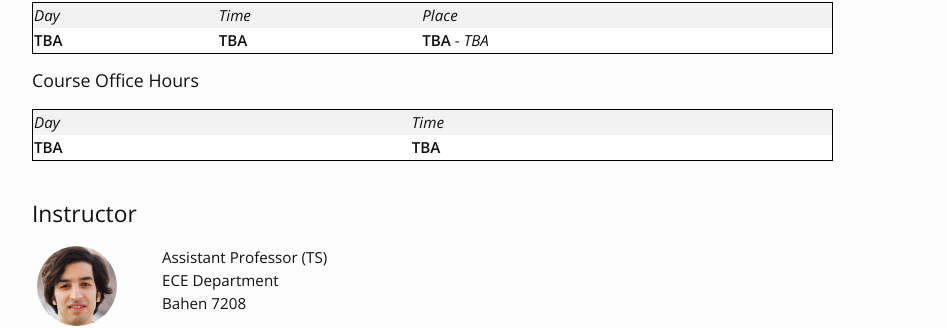
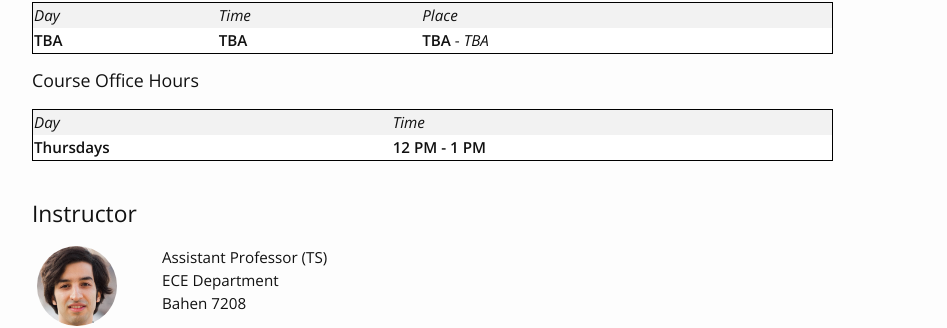
Before and after one commit to bereyhi-courses/rl-utoronto, a Jekyll site: the page built from index.md, in a window 1280 px wide and 900 px high, scrolled down 1094 px. Shown: the part 123-451 px from the top of the window, without its empty margins (163-1110 px from the left). Built offline with Jekyll 4.4.1, drawn with Linux system fonts in a browser that asks for light colours; nearby versions of some CDN libraries.

```diff
--- a/_config.yml
+++ b/_config.yml
@@ -16,8 +16,8 @@
 
 start_dateTut: TBA
 
-dayOffice: TBA
-timeOffice: TBA
+dayOffice: Thursdays
+timeOffice: 12 PM - 1 PM
 
 # Site settings
 course_name: Reinforcement Learning
```
